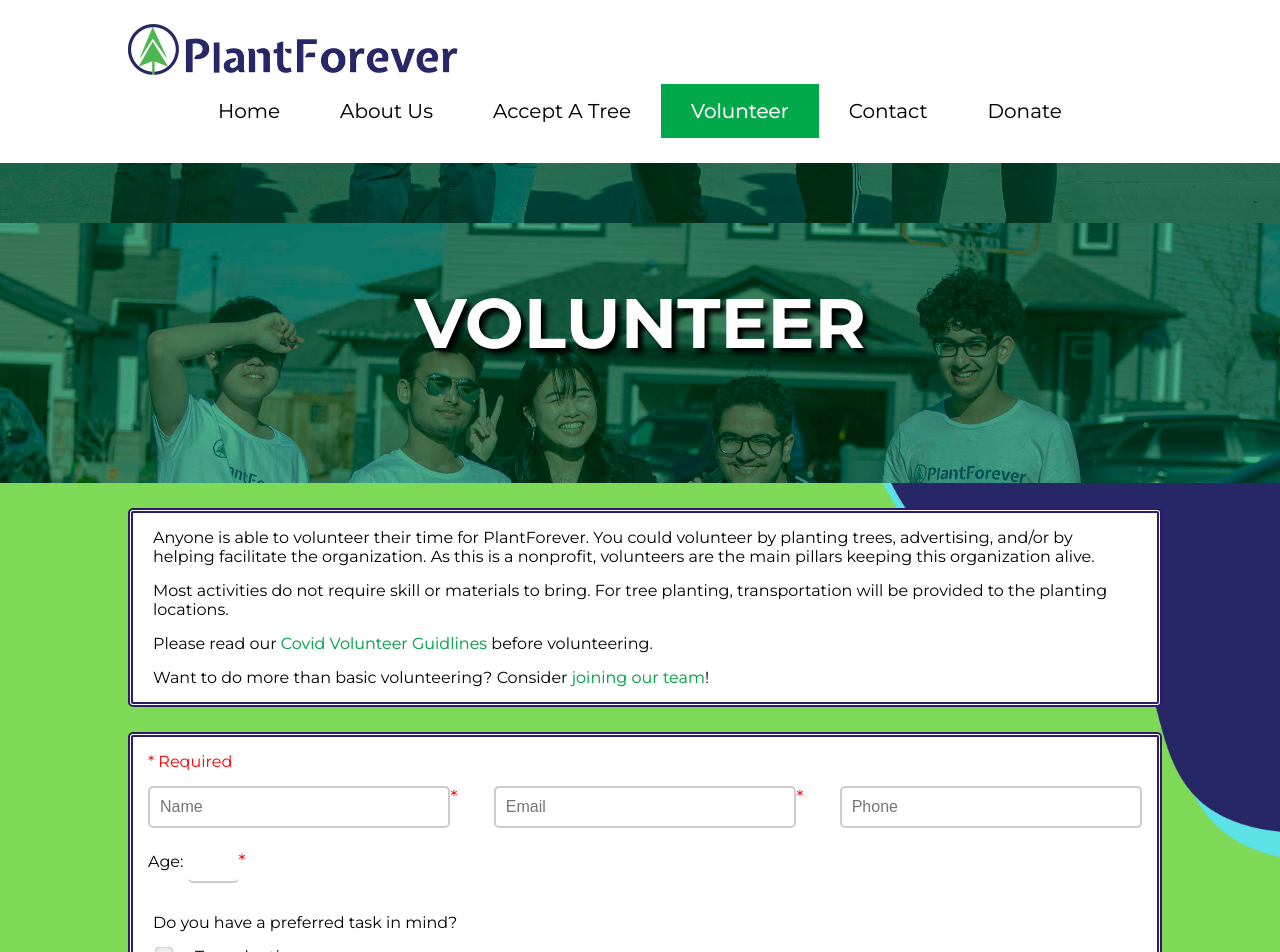
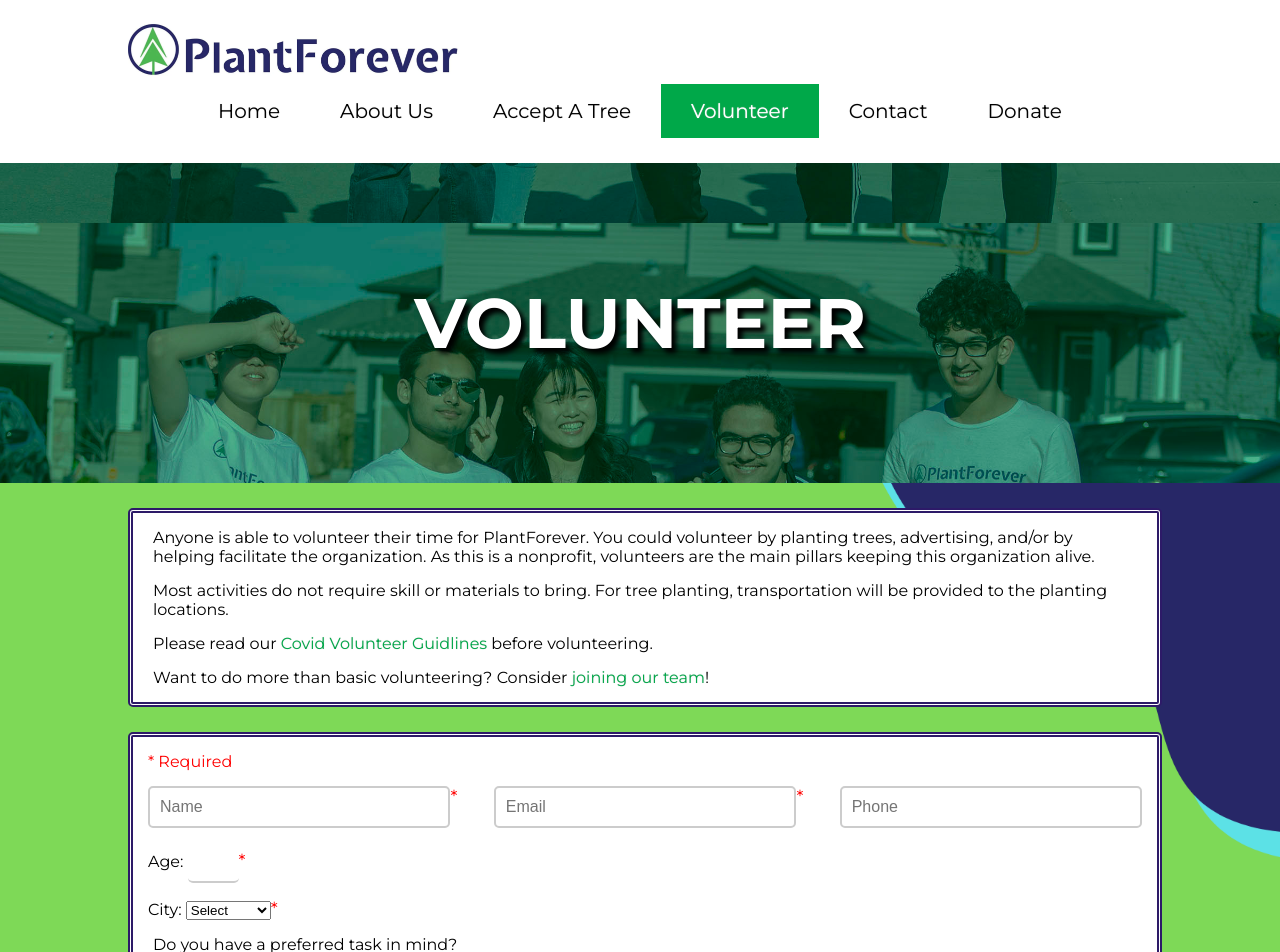
Before and after one commit to cocoliliace/PlantForever, a Vue app: page /volunteer-registration in a window 1280 px wide. Shown: the top 952 px of the page. Built offline with nearby package versions, Linux system fonts and the light colour scheme.

Commit message:
add city field for volunteer form

```diff
--- a/src/views/Volunteer.vue
+++ b/src/views/Volunteer.vue
@@ -51,6 +51,17 @@
       <div>
         Age: <input id="age" v-model="age" name="age" autocomplete="off" required /><span class="star">*</span>
       </div>
+
+      <label>
+        City:
+        <select name="city" required>
+          <option value="" selected disabled>Select</option>
+          <option value="Edmonton">Edmonton</option>
+          <option value="Saskatoon">Saskatoon</option>
+        </select>
+        <span class="star">*</span>
+      </label>
+
       <label class="text">Do you have a preferred task in mind?</label>
       <div class="checkbox-container">
         <label><input v-model="preferredList[0]" class="checkbox" type="checkbox" /><span class="checkmark"></span>Tree planting</label>
@@ -94,6 +105,7 @@ export default {
       name: "",
       phone: "",
       age: "",
+      city: "",
       taskList: ["Planting", "Advertising", "Transporting", "Other"],
       otherOption: "",
       preferredList: [false, false, false, false],
@@ -139,13 +151,14 @@ export default {
             name: this.name,
             phone: this.phone,
             age: this.age,
+            city: this.city,
             preferred_task: this.preferredTask,
             availability: this.availability,
             materials: this.materials,
             comments: this.comments
           }
         }).then(() => {
-          this.email = this.name = this.phone = this.age = this.preferredTask = this.otherOption = this.availability = this.materials = this.comments = "";
+          this.email = this.name = this.phone = this.age = this.preferredTask = this.otherOption = this.availability = this.materials = this.comments = this.city = "";
           this.preferredList = [false, false, false, false];
           this.thankYouMessage = true;
         });
```
